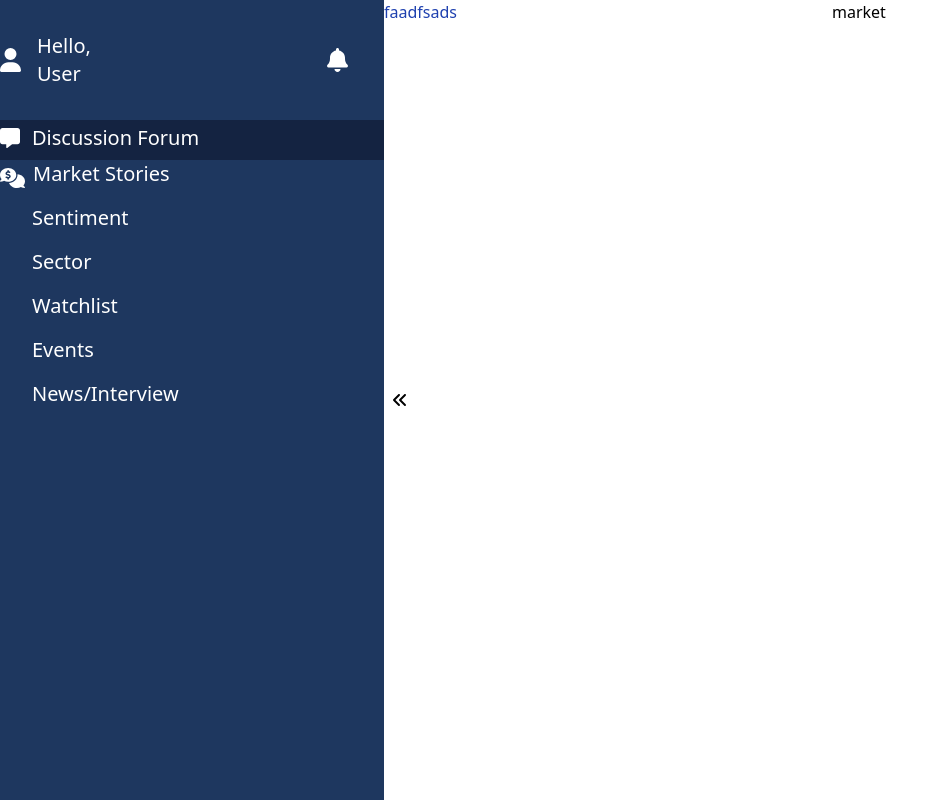
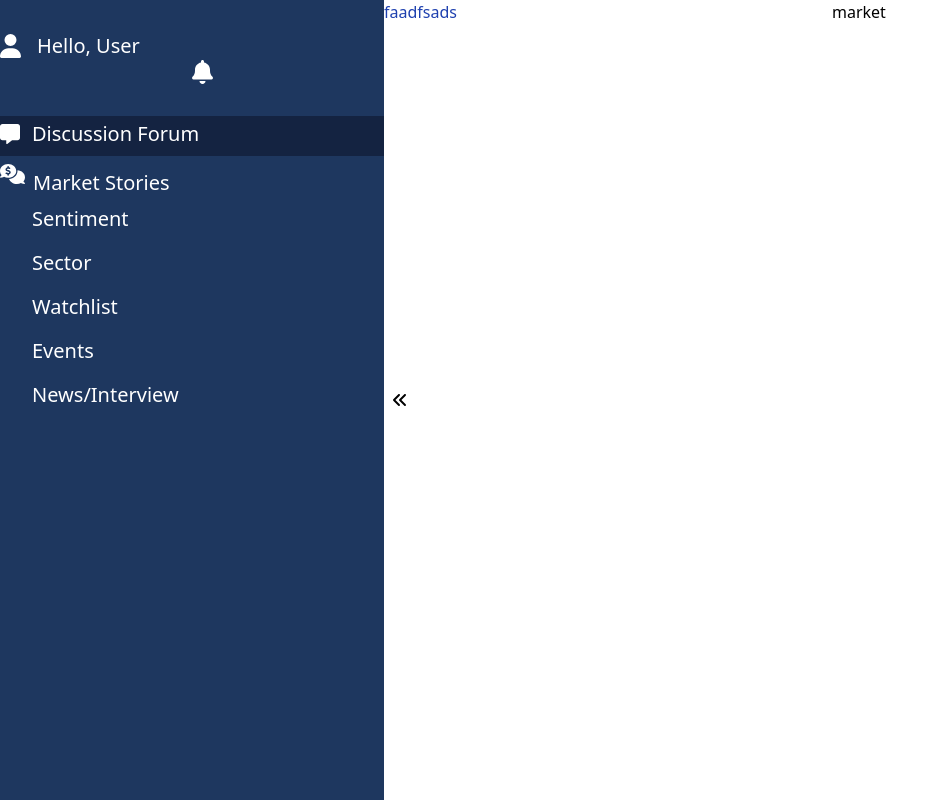
Before and after one commit to drvcodenta/my-app, a Next.js app: page / in a window 1280 px wide. Both pictures are taken after a click on the button 16 px from the left and 400 px from the top of the page. Shown: the whole page, without its empty margins (0-949 px from the left). Built offline with nearby package versions, Linux system fonts and the light colour scheme.

Commit message:
Completed the Sidebar

```diff
--- a/components/shared/userform.tsx
+++ b/components/shared/userform.tsx
@@ -16,29 +16,29 @@ function UserForm() {
     <>
     <div className="relative h-screen">
         <button
-        className={`fixed top-1/2 ${isOpen ? 'left-96' : 'left-0'} transform -translate-y-1/2 p-2 transaction-all ease-in-out duration-500 ${isOpen ? 'left-96' : 'left-0'}`}
+        className={`fixed top-1/2 transform -translate-y-1/2 p-2 transaction-all ease-in-out duration-500 ${isOpen ? 'left-96 max-sm:left-64' : 'left-0'}`}
         onClick={toggleSidebar}>
           {isOpen ? <FontAwesomeIcon icon={faAnglesLeft} /> : <FontAwesomeIcon icon={faAnglesRight} />}
         </button>
     </div>
-    <div className={`h-screen pt-8 pb-4 bg-default flex w-96 transition-all ease-in-out duration-500 ${isOpen? 'translate-x-0' :'-translate-x-full'}`}>
+    <div className={`bg-default w-96 max-sm:w-64 h-screen pt-8 pb-4 flex-shrink-0 transition-all ease-in-out duration-500 ${isOpen? 'translate-x-0' :'-translate-x-full'}`}>
         {isOpen &&(
           <div className="absolute flex flex-col text-xl">
-            <div className="text-white flex items-center w-full">
+            <div className="flex flex-wrap text-white items-center w-full">
               <FontAwesomeIcon icon={faUser} className="mr-4 text-2xl" />
               Hello, User
-              <FontAwesomeIcon icon={faBell} className="ml-48 mr-9 text-2xl" />
+              <FontAwesomeIcon icon={faBell} className="ml-48 mr-9 max-sm:ml-16 text-2xl" />
             </div>
             <div className="my-4"></div>
             <div className="text-white bg-extra-dark w-full pb-2 pt-1">
             <FontAwesomeIcon icon={faMessage} className="mr-3" />
               Discussion Forum
             </div>
-            <div className="text-white flex">
+            <div className="text-white">
             <FontAwesomeIcon icon={faCommentsDollar} className="mr-2 pb-2 pt-2" />
               Market Stories
             </div>
-            <div className="text-white ml-8 pb-2 pt-2">
+            <div className="text-white ml-8 pb-2 pt-2 ">
               Sentiment
             </div>
             <div className="text-white ml-8 pb-2 pt-2">
```
